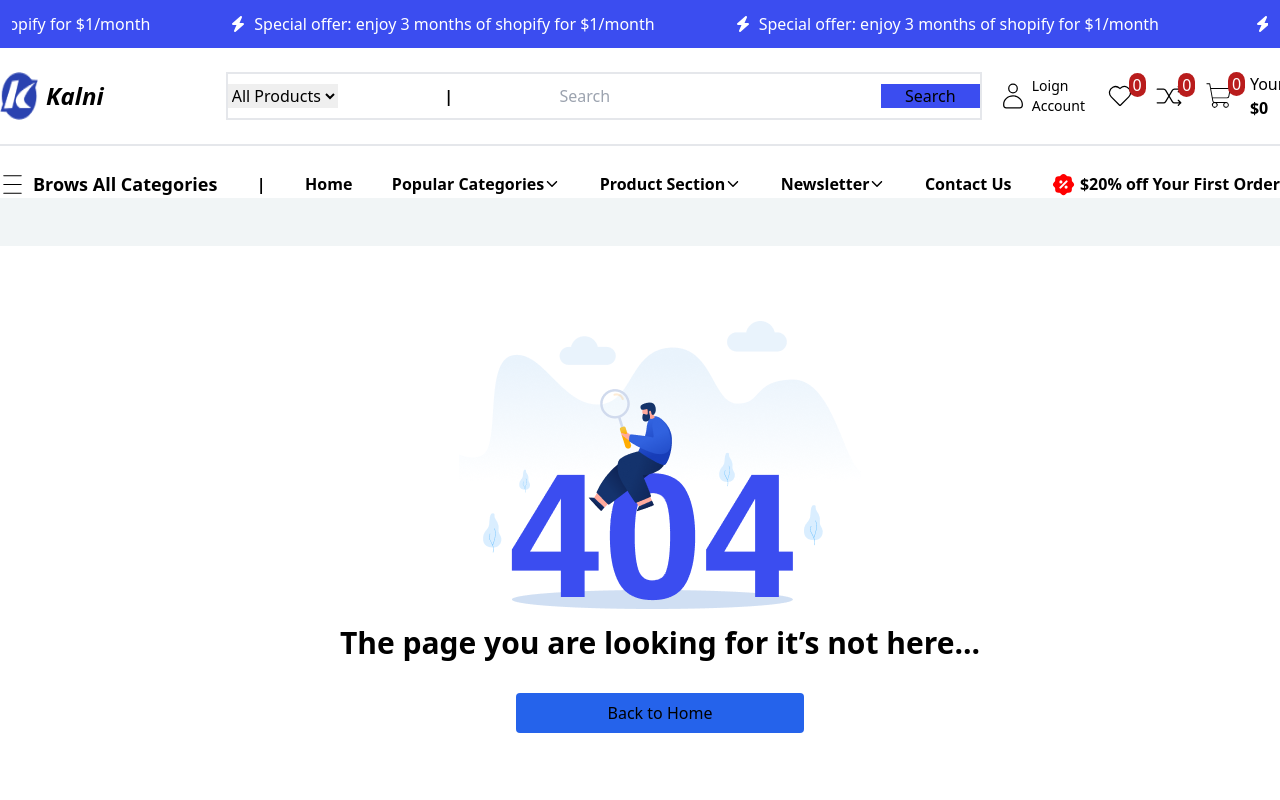
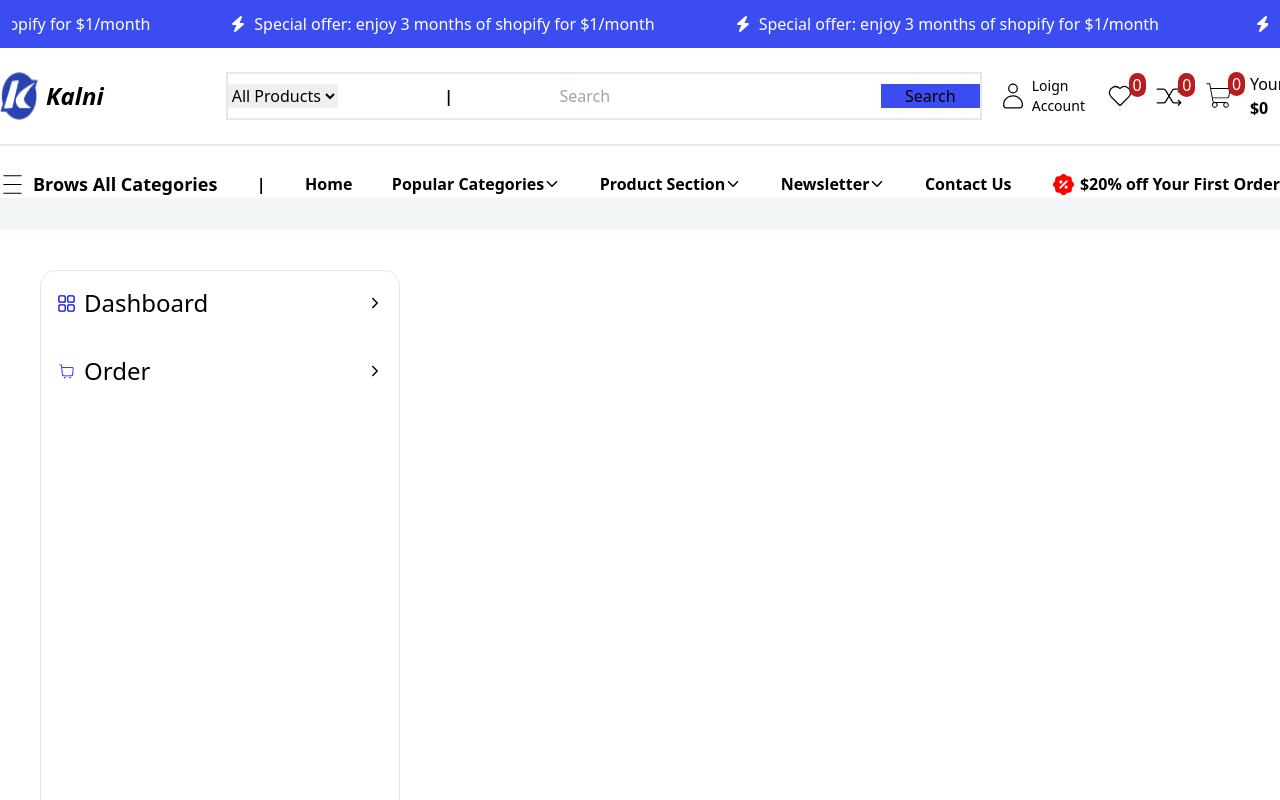
Before and after one commit to md-mohosin/kalni, a React (Vite) app in the folder client/: page /dashboard in a window 1280 px wide. Shown: the top 800 px of the page. Built offline with nearby package versions, Linux system fonts and the light colour scheme; no server answers.

Commit message:
create dashboard layout

```diff
--- /dev/null
+++ b/client/src/layouts/DashboardLayout.jsx
@@ -0,0 +1,26 @@
+import { Outlet } from "react-router-dom";
+import NewsletterSubscribe from "../pages/Home/NewsletterSubscribe";
+import Footer from "../pages/Shared/Footer";
+import Navbar from "../pages/Shared/Navbar";
+import CustomerNav from "../pages/Dashboard/CustomerDashboard/CustomerNav";
+
+const DashboardLayout = () => {
+    return (
+        <div className="bg-[#F1F5F6]">
+            <Navbar></Navbar>
+            <div className='w-[1320px] mx-auto h-[861px] mt-8 mb-24 bg-white flex gap-4 p-10'>
+                {/* sidebar */}
+                <CustomerNav></CustomerNav>
+
+                {/* content */}
+                <div className="p-4">
+                    <Outlet></Outlet>
+                </div>
+            </div>
+            <NewsletterSubscribe></NewsletterSubscribe>
+            <Footer></Footer>
+        </div>
+    );
+};
+
+export default DashboardLayout;
--- /dev/null
+++ b/client/src/pages/Dashboard/CustomerDashboard/CustomerHome.jsx
@@ -0,0 +1,9 @@
+const CustomerHome = () => {
+    return (
+        <div>
+            <h1 className="text-black text-4xl">Welcome <span className="text-blue-700 font-semibold">Babar</span></h1>
+        </div>
+    );
+};
+
+export default CustomerHome;
--- /dev/null
+++ b/client/src/pages/Dashboard/CustomerDashboard/CustomerNav.jsx
@@ -0,0 +1,31 @@
+import { IoIosArrowForward } from "react-icons/io";
+import { NavLink } from "react-router-dom";
+import { RxDashboard } from "react-icons/rx";
+import { CiShoppingCart } from "react-icons/ci";
+
+const CustomerNav = () => {
+    return (
+        <div>
+            <div className='w-[360px] border h-full rounded-2xl p-4 space-y-9'>
+                <NavLink to='/dashboard/home'
+                    className="text-black flex justify-between items-center">
+                    <div className="flex gap-2 items-center text-2xl">
+                        <RxDashboard size={19} color="blue" />
+                        <h1>Dashboard</h1>
+                    </div>
+                    <IoIosArrowForward></IoIosArrowForward>
+                </NavLink>
+                <NavLink to='/dashboard/customerOrder'
+                    className="text-black flex justify-between items-center">
+                    <div className="flex gap-2 items-center text-2xl">
+                        <CiShoppingCart size={19} color="blue" />
+                        <h1>Order</h1>
+                    </div>
+                    <IoIosArrowForward></IoIosArrowForward>
+                </NavLink>
+            </div>
+        </div>
+    );
+};
+
+export default CustomerNav;
```
Also changed, not shown: client/src/routes/Router.jsx (+13 -0 lines).
